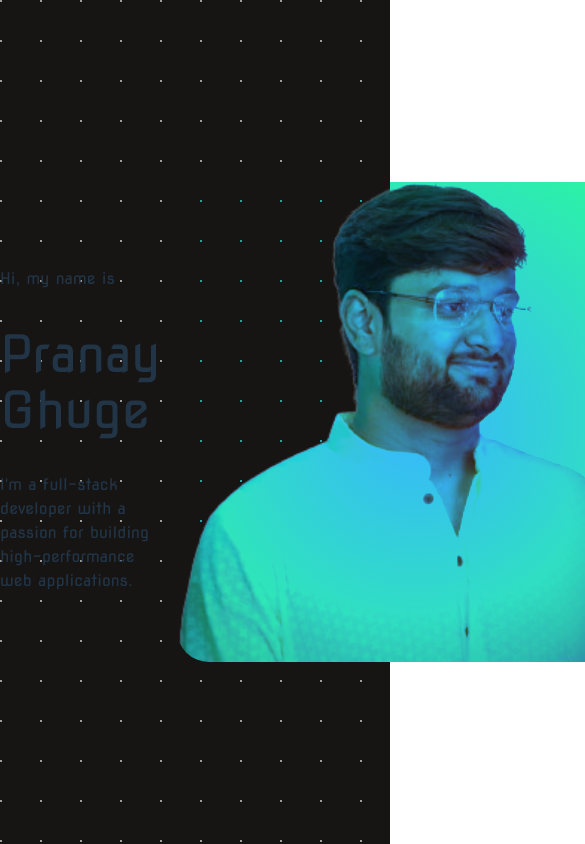
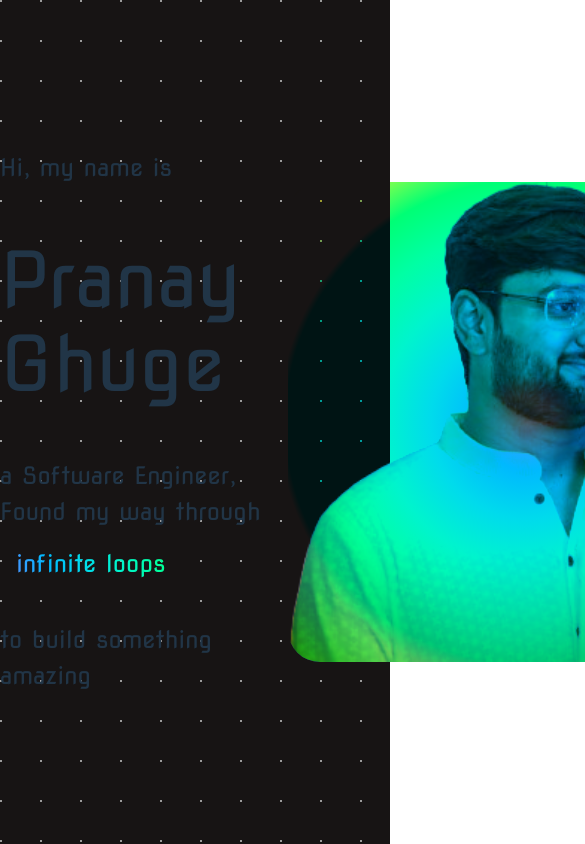
Before and after one commit to Pranay0205/portfolio, a React (Vite) app: page / in a window 390 px wide. Shown: the top 844 px of the page, 585 px wide, since content can reach past the window. Built offline with nearby package versions, Linux system fonts and the light colour scheme.

Commit message:
changed hero section and added media queries

```diff
--- a/src/components/sections/Hero/hero.module.css
+++ b/src/components/sections/Hero/hero.module.css
@@ -1,13 +1,4 @@
 :root {
-  --background-light-rgb: 30 41 59;
-
-  --border-rgb: 255 255 255;
-  --border: 1px solid rgb(var(--border-rgb) / 20%);
-
-  --hyperplexed-main-rgb: 41 121 255;
-  --hyperplexed-main-light-rgb: 56 182 255;
-  --hyperplexed-secondary-rgb: 42 252 152;
-
   --card-size: 480px;
   --font-size: 1rem;
   --logo-size: calc(var(--card-size));
@@ -19,6 +10,21 @@
   align-items: center;
   width: 100vw;
   height: 100vh;
+  font-size: calc(var(--font-size) * 1.5);
+}
+
+.hero_content {
+  font-weight: 700;
+}
+
+.hero_rotating_word {
+  background: linear-gradient(75deg, #4a93ff, #00b9fe, #00dbec, #00f4cd, #00ffa4, #00ff75, #abff41, #ffee00);
+  -webkit-background-clip: text;
+  background-clip: text;
+  color: transparent;
+}
+
+.hero_name_text {
 }
 
 .card {
@@ -52,7 +58,7 @@
   height: 100%;
   width: 100%;
   position: absolute;
-  background: radial-gradient(rgb(var(--hyperplexed-main-light-rgb)), rgb(var(--hyperplexed-secondary-rgb)));
+  background: radial-gradient(#4a93ff, #00b9fe, #00dbec, #00f4cd, #00ffa4, #00ff75, #abff41, #ffee00);
   mix-blend-mode: darken;
   pointer-events: none;
   z-index: 3;
@@ -90,3 +96,62 @@
 .card:hover .card_letters {
   opacity: 1;
 }
+
+/* Mobile devices (320px - 480px) */
+@media only screen and (min-width: 320px) and (max-width: 480px) {
+  /* Mobile styles */
+}
+
+/* iPads, Tablets (481px - 768px) */
+@media only screen and (min-width: 481px) and (max-width: 768px) {
+  /* Tablet styles */
+}
+
+/* Small screens, laptops (769px - 1024px) */
+@media only screen and (min-width: 769px) and (max-width: 1024px) {
+  /* Small screen styles */
+}
+
+/* Desktops, large screens (1025px - 1200px) */
+@media only screen and (min-width: 1025px) and (max-width: 1200px) {
+  .hero {
+    display: flex;
+    align-items: center;
+    width: 100vw;
+    height: 100vh;
+    font-size: calc(var(--font-size) * 1);
+    flex-wrap: wrap-reverse;
+  }
+}
+
+/* Extra large screens, TV (1201px and up) */
+@media only screen and (min-width: 1201px) {
+  .hero {
+    display: flex;
+    align-items: center;
+    width: 100vw;
+    height: 100vh;
+    font-size: calc(var(--font-size) * 1.5);
+    flex-wrap: wrap-reverse;
+  }
+}
+
+/* For retina screens */
+@media only screen and (-webkit-min-device-pixel-ratio: 2), only screen and (min-resolution: 192dpi) {
+  /* Retina display styles */
+}
+
+/* For landscape mode */
+@media only screen and (orientation: landscape) {
+  /* Landscape styles */
+}
+
+/* For dark mode */
+@media (prefers-color-scheme: dark) {
+  /* Dark mode styles */
+}
+
+/* For users who prefer reduced motion */
+@media (prefers-reduced-motion: reduce) {
+  /* Reduced motion styles */
+}
--- a/src/components/sections/Hero/hero.tsx
+++ b/src/components/sections/Hero/hero.tsx
@@ -19,12 +19,10 @@ function randomString(size: number): string {
 export default function Hero() {
   const [binaryString, setBinaryString] = useState<string>("");
 
-  const [isHovered, setIsHovered] = useState<boolean>(false);
-
   const cardLetterRef = useRef<HTMLDivElement>(null);
 
   const updateBinaryString = () => {
-    setBinaryString(randomString(2000));
+    setBinaryString(randomString(1500));
   };
 
   function handleOnMouseMove(e: React.MouseEvent<HTMLDivElement, MouseEvent>) {
@@ -43,19 +41,16 @@ export default function Hero() {
     }
   }
 
-  useEffect(() => {
-    // Initial Generation
-    updateBinaryString();
+  function handleTouchEvent(e: React.TouchEvent<HTMLDivElement>) {}
 
-    //Update on Resize
-    window.addEventListener("resize", updateBinaryString);
-
-    return () => {
-      window.removeEventListener("resize", updateBinaryString);
-    };
-  }, [isHovered]);
-
-  const words = ["scalable", "high-performance", "innovative", "robust", "efficient"];
+  const words = [
+    "404 pages",
+    "infinite loops",
+    "production fires",
+    "console logs",
+    "hardcoding values",
+    "poor documentation",
+  ];
 
   const [currentWordIndex, setCurrentWordIndex] = useState(0);
 
@@ -69,44 +64,44 @@ export default function Hero() {
   return (
     <div className={classes.hero}>
       <div className={classes.hero_content}>
-        <motion.p initial={{ opacity: 0, y: 20 }} animate={{ opacity: 1, y: 0 }} transition={{ duration: 0.5 }}>
+        <motion.p
+          className={classes.hero_small_text}
+          initial={{ opacity: 0, y: 20 }}
+          animate={{ opacity: 1, y: 0 }}
+          transition={{ duration: 0.5 }}
+        >
           Hi, my name is{" "}
         </motion.p>
-        <motion.h1
-          initial={{ opacity: 0, y: 20 }}
-          animate={{ opacity: 1, y: 0 }}
-          transition={{ duration: 0.5, delay: 0.2 }}
-        >
+        <motion.h1 className={classes.hero_name_text} initial={{ opacity: 0, y: 20 }} animate={{ opacity: 1, y: 0 }}>
           Pranay Ghuge
         </motion.h1>
         <motion.div
           initial={{ opacity: 0, y: 20 }}
           animate={{ opacity: 1, y: 0 }}
-          transition={{ duration: 0.5, delay: 0.4 }}
-          className="text-xl text-gray-800"
+          style={{ display: "block", maxWidth: "75rem" }}
+          className={classes.hero_intro_text}
         >
-          I'm a full-stack developer with a passion for building{" "}
-          <span className="relative inline-block">
-            <AnimatePresence mode="wait">
-              <motion.span
-                key={words[currentWordIndex]}
-                initial={{ opacity: 0, y: 50 }}
-                animate={{ opacity: 1, y: 0 }}
-                transition={{ duration: 0.5 }}
-              >
-                {words[currentWordIndex]}{" "}
-              </motion.span>
-            </AnimatePresence>
-          </span>
-          web applications.
+          a Software Engineer, Found my way through
+          <AnimatePresence mode="sync">
+            <motion.span
+              key={words[currentWordIndex]}
+              initial={{ opacity: 0, y: 50, margin: "1rem", width: "15rem" }}
+              animate={{ opacity: 1, y: 0, margin: "1rem" }}
+              style={{ display: "inline-block" }}
+              className={classes.hero_rotating_word}
+            >
+              {words[currentWordIndex]}
+            </motion.span>
+          </AnimatePresence>
+          <p> to build something amazing</p>
         </motion.div>
       </div>
       <div className={classes.card_wrapper}>
         <div
           className={classes.card}
-          onMouseEnter={() => setIsHovered(true)}
-          onMouseLeave={() => setIsHovered(false)}
           onMouseMove={(e) => handleOnMouseMove(e)}
+          onTouchMove={(e) => handleTouchEvent(e)}
+          aria-hidden="true"
         >
           <div className={classes.card_image}>
             <img src={myLightingDP} alt="logo" className={classes.profile_image} />
```
